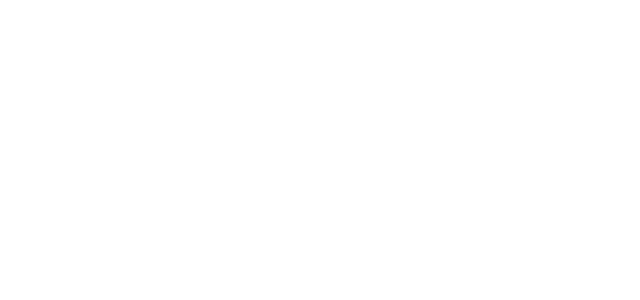
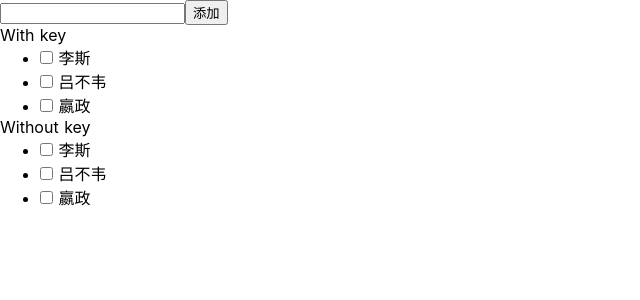
Before and after one commit to CroMarmot/VueDemo, a Nuxt app: page /VueForDemo in a window 1280 px wide. Before the commit this address had no page. Shown: the top 300 px of the page, without its empty margins (0-640 px from the left). Built offline with nearby package versions, Linux system fonts and the light colour scheme.

Commit message:
chore: vue for demo

```diff
--- /dev/null
+++ b/pages/VueForDemo.vue
@@ -0,0 +1,41 @@
+<template>
+  <div>
+    <div>
+      <input v-model="name" type="text" />
+      <button @click="add">添加</button>
+    </div>
+    <div>With key</div>
+    <ul>
+      <li v-for="item in list" :key="item.id">
+        <input type="checkbox" /> {{ item.name }}
+      </li>
+    </ul>
+    <div>Without key</div>
+    <ul>
+      <li v-for="item in list"><input type="checkbox" /> {{ item.name }}</li>
+    </ul>
+  </div>
+</template>
+
+<script>
+export default {
+  data() {
+    return {
+      name: '',
+      newId: 3,
+      list: [
+        { id: 1, name: '李斯' },
+        { id: 2, name: '吕不韦' },
+        { id: 3, name: '嬴政' },
+      ],
+    }
+  },
+  methods: {
+    add() {
+      // 注意这里是unshift
+      this.list.unshift({ id: ++this.newId, name: this.name })
+      this.name = ''
+    },
+  },
+}
+</script>
--- a/pages/index.vue
+++ b/pages/index.vue
@@ -32,6 +32,9 @@
           <a rel="noopener noreferrer" class="button--green">
             BinarySearchDemo
           </a>
+        </NuxtLink>
+        <NuxtLink to="/VueForDemo">
+          <a rel="noopener noreferrer" class="button--green"> VueForDemo </a>
         </NuxtLink>
       </div>
     </div>
```
